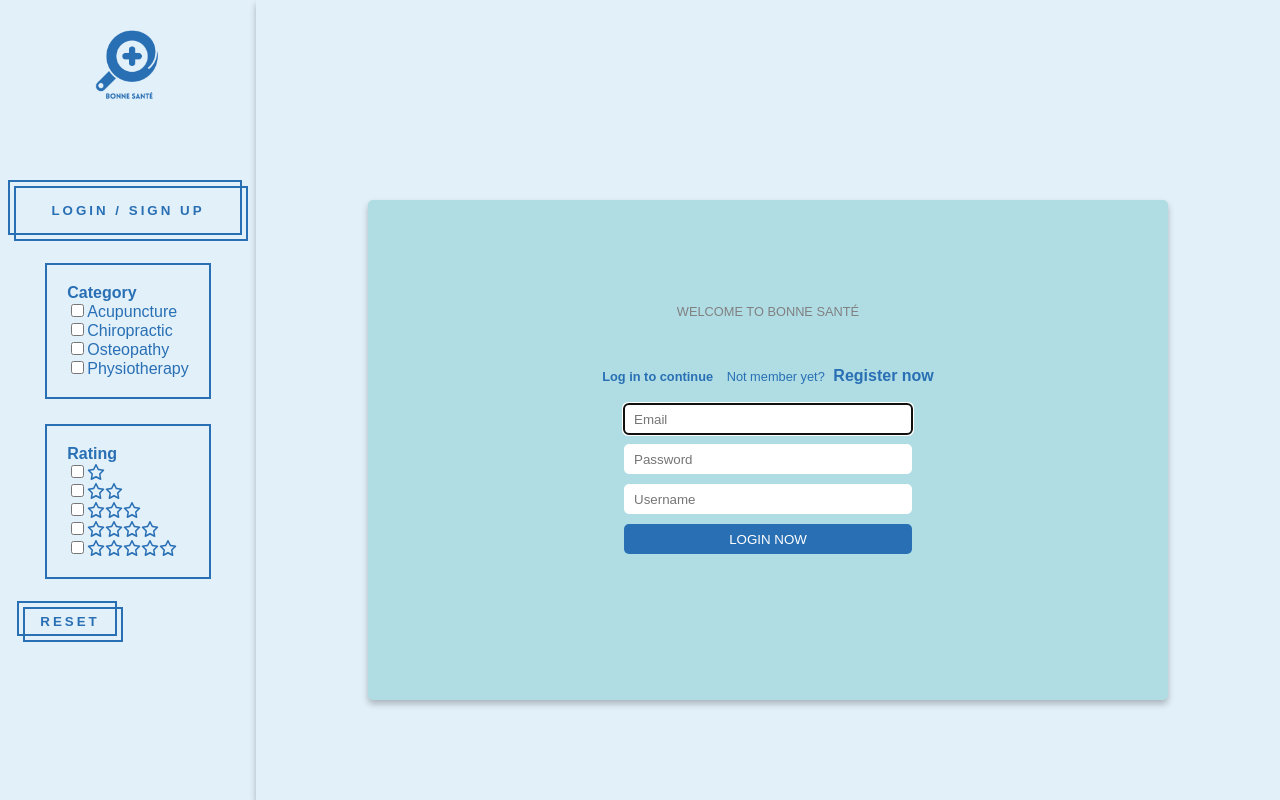
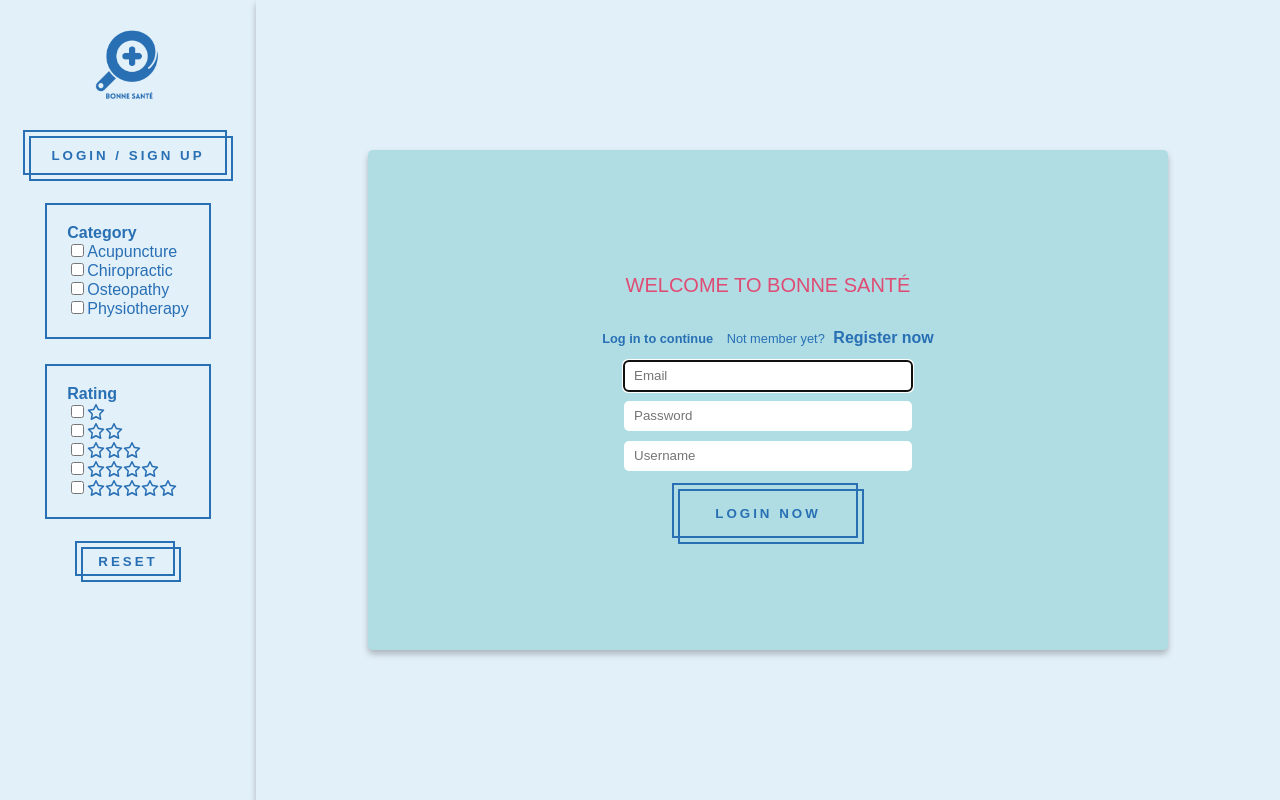
Before and after one commit to lmkmiu/Clinic-Finder-App, a React (Create React App) app in the folder client/: page /login in a window 1280 px wide. Built offline with nearby package versions, Linux system fonts and the light colour scheme; no server answers.

Commit message:
toastify added. but the new register is delayed. not adding to db

```diff
--- a/client/package.json
+++ b/client/package.json
@@ -13,6 +13,7 @@
     "@testing-library/react": "^13.3.0",
     "@testing-library/user-event": "^13.5.0",
     "add": "^2.0.6",
+    "fancy-loading-animation": "^1.3.0",
     "firebase": "^9.8.2",
     "react": "^18.1.0",
     "react-dom": "^18.1.0",
@@ -21,6 +22,7 @@
     "react-router-dom": "^6.3.0",
     "react-scripts": "5.0.1",
     "react-simple-star-rating": "^4.0.5",
+    "react-toastify": "^9.0.4",
     "styled-components": "^5.3.5",
     "web-vitals": "^2.1.4",
     "webpack-dev-server": "^4.9.2",
--- a/client/src/AppContext.js
+++ b/client/src/AppContext.js
@@ -10,6 +10,7 @@
     selectedClinic: null,
     commentsLoad: false,
     commentsData: [],
+    ratingValue: null,
 }
 
 const reducer = (state, action) => {
@@ -34,6 +35,12 @@
             return {
                 ...state,
                 selectedClinic: action.data
+            }
+        }
+        case "set-rating-value" : {
+            return {
+                ...state,
+                ratingValue: action.data
             }
         }
 
@@ -63,6 +70,12 @@
             data
         })
     }
+    const setRatingValue = (data) => {
+        dispatch({
+            type: "set-rating-value",
+            data
+        })
+    }
 
 
     return (
@@ -72,6 +85,7 @@
                 getHomepageData,
                 getfilteredData,
                 selectClinic,
+                setRatingValue
             }
         }}>
             {children}
--- a/client/src/component/Authentication/Authentication.js
+++ b/client/src/component/Authentication/Authentication.js
@@ -1,5 +1,7 @@
 import styled from "styled-components";
 import { useState, useRef, useEffect, useContext } from "react";
+import { ToastContainer, toast } from 'react-toastify';
+import 'react-toastify/dist/ReactToastify.css';
 
 import { UserContext } from "./UserContext";
 import { auth } from "./firebase"
@@ -31,21 +33,6 @@
     const isSignupToggleHandler = () => {
         setIsSignup(!isSignup);
     };
-    // .POST to save new user info to mongoDb users collection
-        // useEffect(() => {
-        //     const fetchDate = async () => {
-        //         await fetch("/api/new-users", {
-        //                     method: "POST",
-        //                     body: JSON.stringify({ ...newUser }),
-        //                     headers: {  Accept: "application/json",
-        //                                         "Content-Type": "application/json",
-        //                             },
-        //                     })
-        //             .then((res) => res.json())
-        //             .then((data) => { console.log(data)})
-        //         };
-        //     fetchDate();
-        // }, [newUser]);
 
   // **************************************
   // Basic functions for Authentication
@@ -58,8 +45,10 @@
     // Apart from that, we will grap user info to use our own db
     // And when user successfully sign up, the user will be logged in automatically.
         e.preventDefault();
-
         try {
+            toast.success("🦄 Welcome!!", {
+                theme: "colored"
+            })
             const result = await createUserWithEmailAndPassword(
                 auth,
                 email,
@@ -69,6 +58,8 @@
 
         setNewUser({ email, password, _id: result.user.uid, username });
         setCurrentUser({ email, password, _id: result.user.uid, username });
+        // Save user id into session storage for keeping user login state
+        await window.sessionStorage.setItem("userId", result.user.uid);
 
          // .POST to save new user info to mongoDb users collection
             const fetchDate = async () => {
@@ -82,11 +73,11 @@
                 .then((res) => res.json())
                 .then((data) => { console.log(data)})
         };
+        if (newUser) {
+            console.log(newUser)
             fetchDate();
+        }
 
-
-      // Save user id into session storage for keeping user login state
-        await window.sessionStorage.setItem("userId", result.user.uid);
 
       // Change Login state
             onAuthStateChanged(auth, (user) => {
@@ -95,14 +86,18 @@
                 } else setIsLoggedin(false);
             });
         } catch (err) {
-            window.alert(err.code);
+            toast.error(err.code, {
+                theme: "colored"
+            })
         }
     };
 
 // handler for logIn
     const loginHandler = async (e) => {
         e.preventDefault();
-    try {
+    try { toast.success("🦄 Welcome!!", {
+            theme: "colored"
+        })
       // Firebase auth. checks user validation. (is member?)
         const result = await signInWithEmailAndPassword(auth, email, password);
         await window.sessionStorage.setItem("userId", result.user.uid)
@@ -114,7 +109,9 @@
                 } else setIsLoggedin(false);
             });
         } catch (err) {
-            window.alert(err.code);
+            toast.error(err.code, {
+                theme: "colored"
+            })
         }
     };
 
@@ -124,6 +121,7 @@
         <ModalBackground>
         <Wrapper>
             {isLoggedin && <LoginConfirm user={email} />}
+            <ToastContainer />
 
             <LoginContentWrapper>
                 <Form onSubmit={isSignup ? loginHandler : signupHandler}>
@@ -146,7 +144,7 @@
                             placeholder="Email"
                             required
                     />
-                    <Input   onChange={(e) => setPassword(e.target.value)}
+                    <Input  onChange={(e) => setPassword(e.target.value)}
                             type="password"
                             required
                             placeholder="Password"
@@ -154,7 +152,6 @@
                     <div disabled={isSignup? true: false}>
                         <Input  onChange={(e) => setUsername(e.target.value)}
                                 type="username"
-
                                 placeholder="Username"
                         />
                     </div>
@@ -184,7 +181,7 @@
     box-shadow: 0 4px 6px rgb(32 33 36 / 28%);
 `;
 const Wrapper = styled.div`
-    margin-top: 200px;
+    align-self: center;
     background: var(--color-powder-blue);
     width: 800px;
     height: 500px;
@@ -209,12 +206,12 @@
 `;
 const CaptionForGreeting = styled.span`
     text-transform: uppercase;
-    color: gray;
-    margin-bottom: 50px;
-    font-size: 0.8rem;
+    color: var(--color-fandango-pink);
+    margin: 25px;
+    font-size: 20px;
 `;
 const OptionsWrapper = styled.div`
-    margin-bottom: 20px;
+    margin: 10px;
 `;
 const CaptionForLogin = styled.span`
     margin-right: 10px;
@@ -234,7 +231,7 @@
     }
 `;
 const Input = styled.input`
-    margin-bottom: 10px;
+    margin: 5px;
     border: none;
     border-radius: 5px;
     padding: 0 10px;
@@ -242,18 +239,36 @@
     width: 18rem;
 `;
 const SubmitButton = styled.button`
+    padding: 20px 40px;
+    margin: 10px;
+	background: none;
+	border: none;
+	position: relative;
 	text-transform: uppercase;
-    background: var(--color-green-blue);
-    margin-bottom: 20px;
-    border: none;
-    border-radius: 5px;
-    color: #fff;
-    height: 30px;
-    width: 18rem;
-    margin-bottom: 40px;
+	font-weight: bold;
+    color: var(--color-green-blue);
+	letter-spacing: 3px;
 	cursor: pointer;
+	&:after, &:before {
+		content: '';
+		position: absolute;
+		top: 0;
+		left: 0;
+		bottom: 0;
+		right: 0;
+		border: 2px solid var(--color-green-blue);
+		transition: transform .2s ;
+    }
+	&:after {
+		transform: translate(3px, 3px)
+    }
+	&:before {
+		transform: translate(-3px, -3px)
+    }
 	&:hover {
-        border: black 2px solid;
+		&:after, &:before {
+			transform: translate(0)
+        }
     }
 `
 
--- a/client/src/component/Map/Map.js
+++ b/client/src/component/Map/Map.js
@@ -25,7 +25,7 @@
         flexFlow: 'row nowrap',
         justifyContent: 'center',
         padding: 0,
-        border: "4px solid var(--color-powder-blue)",
+        border: "4px solid var(--color-glitter)",
         borderRadius: "10px",
         boxShadow: "0 4px 6px rgb(32 33 36 / 28%)"
     }
--- a/client/src/component/Map/SingleMap.js
+++ b/client/src/component/Map/SingleMap.js
@@ -21,7 +21,7 @@
         flexFlow: 'row nowrap',
         justifyContent: 'center',
         padding: 0,
-        border: "4px solid var(--color-powder-blue)",
+        border: "4px solid var(--color-glitter)",
         borderRadius: "10px",
         boxShadow: "0 4px 6px rgb(32 33 36 / 28%)"
     }
--- a/client/src/component/Sidebar/Filter.js
+++ b/client/src/component/Sidebar/Filter.js
@@ -106,11 +106,13 @@
                         <FontAwesomeIcon icon={faStar} />
                 </label>
             </Div>
-            <ResetBtn   type="button"
-                        onClick={resetHandler}
-                        value="Reset form">
-                Reset
-            </ResetBtn>
+            <BtnDiv>
+                <ResetBtn   type="button"
+                            onClick={resetHandler}
+                            value="Reset form">
+                    Reset
+                </ResetBtn>
+            </BtnDiv>
         </form>
     )
 }
@@ -125,6 +127,11 @@
 	position: relative;
     color: var(--color-green-blue);
     border: 2px solid var(--color-green-blue);
+`
+const BtnDiv = styled.div`
+    display: flex;
+    flex-direction: column;
+    align-items: center;
 `
 const ResetBtn = styled.button`
     padding: 10px 20px;
--- a/client/src/component/Sidebar/SideBar.js
+++ b/client/src/component/Sidebar/SideBar.js
@@ -40,12 +40,18 @@
                 <Link to="/">
                     <Logo alt="logo" src={window.location.origin + "/logo.png"} />
                 </Link>
-                <Username>
-                    {isLoggedin ? `Hello! ${currentUser.username}` : ""}
-                </Username>
-                <SignInButton onClick={loginHandler}>
-                    {isLoggedin ? "Logout" : "Login / Sign Up"}
-                </SignInButton>
+                { isLoggedin ? (<>
+                    <Username>
+                        Hello! {currentUser.username}
+                    </Username>
+                    <SignInButton onClick={loginHandler}>
+                        Logout
+                    </SignInButton>
+                </>) : (
+                    <SignInButton onClick={loginHandler}>
+                    Login / Sign Up
+                    </SignInButton>
+                )}
                 <Filter />
             </Div>
 
@@ -72,7 +78,7 @@
     color: var(--color-green-blue);
 `
 const SignInButton = styled.button`
-    padding: 20px 40px;
+    padding: 15px 25px;
 	background: none;
 	border: none;
 	position: relative;
```
Also changed, not shown: client/src/component/Comments/Comments.js (+26 -7 lines), client/src/component/Comments/InputComment.js (+21 -4 lines), 2 other files (tests, documents, lock files or other folders). Lines whose indentation alone changed are shown as unchanged.
